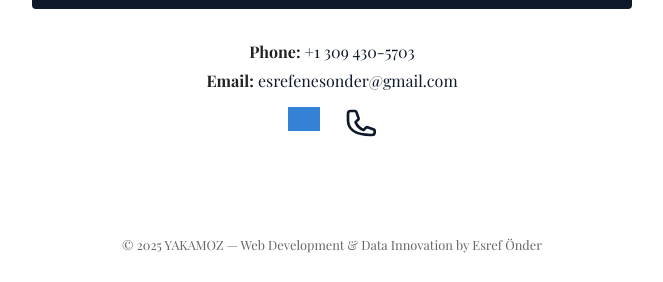
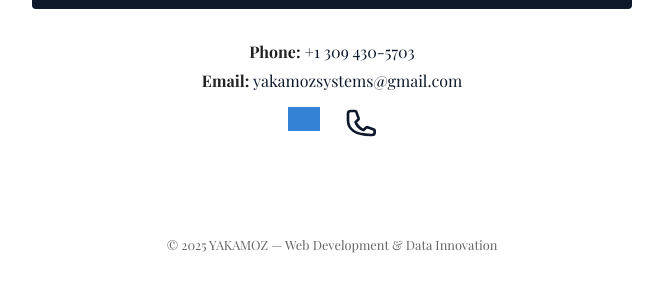
Before and after one commit to esenon/YAKAMOZ, a plain HTML site: page contact.html in a window 1280 px wide. Shown: the part 833-1115 px from the top of the page, without its empty margins (308-971 px from the left). Drawn offline with nearby package versions, Linux system fonts and the light colour scheme; grey boxes are pictures that could not be loaded.

Commit message:
Update contact.html

```diff
--- a/contact.html
+++ b/contact.html
@@ -198,7 +198,7 @@
   </header>
 
   <main>
-    <form action="mailto:esrefenesonder@gmail.com" method="POST" enctype="text/plain" aria-label="Contact form to send a message to YAKAMOZ">
+    <form action="mailto:yakamozsystems@gmail.com" method="POST" enctype="text/plain" aria-label="Contact form to send a message to YAKAMOZ">
       <input type="text" name="name" placeholder="Your Name" required>
       <input type="email" name="email" placeholder="Your Email" required>
       <textarea name="message" placeholder="Your Message" rows="6" required></textarea>
@@ -207,7 +207,7 @@
 
     <div class="contact-info">
       <p><strong>Phone:</strong> <a href="tel:+13094305703">+1 309 430-5703</a></p>
-      <p><strong>Email:</strong> <a href="mailto:esrefenesonder@gmail.com">esrefenesonder@gmail.com</a></p>
+      <p><strong>Email:</strong> <a href="mailto:yakamozsystems@gmail.com">yakamozsystems@gmail.com</a></p>
 
       <div class="social-links">
         <a href="https://github.com/esenon" target="_blank" rel="noopener noreferrer" aria-label="GitHub">
@@ -223,7 +223,7 @@
   </main>
 
   <footer>
-    &copy; 2025 YAKAMOZ — Web Development & Data Innovation by Esref Önder
+    &copy; 2025 YAKAMOZ — Web Development & Data Innovation
   </footer>
 </body>
 </html>
```
